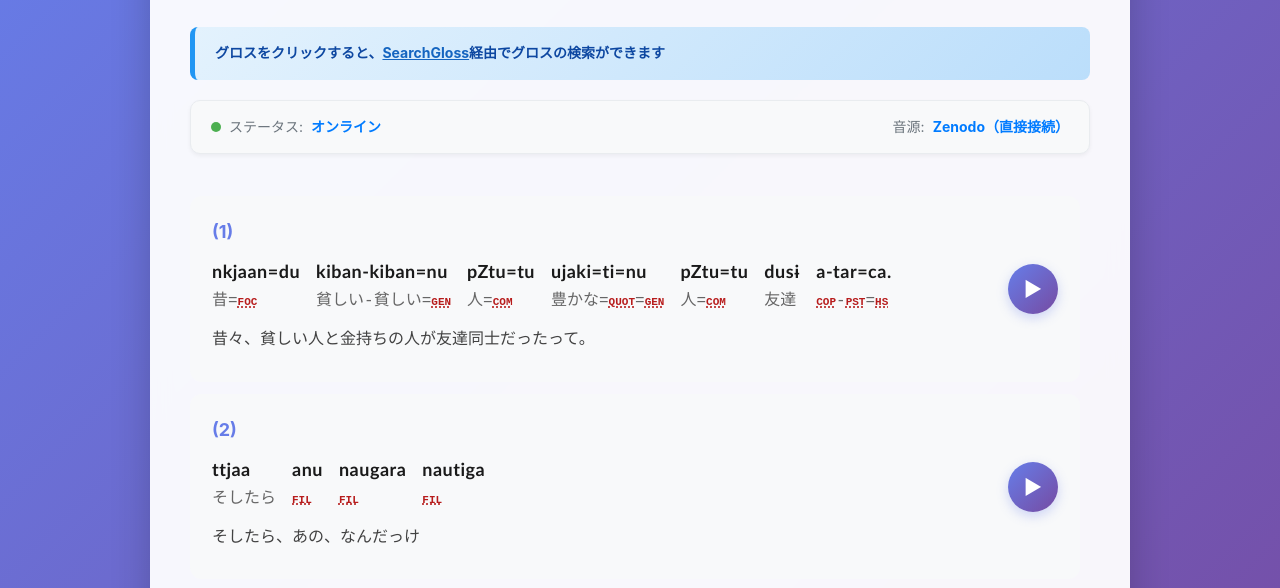
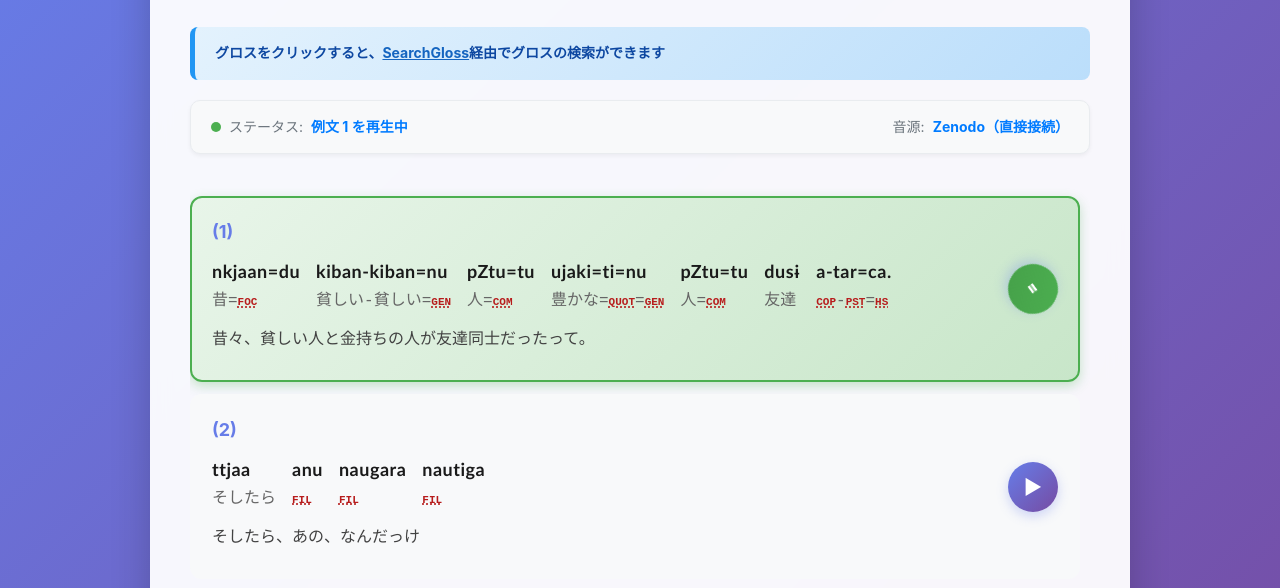
Before and after one commit to MichinoriShimoji/text_syakkintori, a plain HTML site: page index.html in a window 1280 px wide. Both pictures are taken after a click on the element 635 px from the left and 462 px from the top of the page. Shown: the part 174-762 px from the top of the page. Drawn offline with Linux system fonts and the light colour scheme.

Commit message:
Fix audio playback by loading Zenodo WAV files directly

```diff
--- a/index.html
+++ b/index.html
@@ -499,7 +499,7 @@
             </div>
         </div>
 
-        <audio id="audio" crossorigin="anonymous"></audio>
+        <audio id="audio" preload="none"></audio>
 
         <!-- グロス吹き出し -->
         <div class="gloss-tooltip" id="glossTooltip">
@@ -1263,76 +1263,50 @@ function hideGlossTooltip() {
     }
 }
 
-// 音声を再生
+// 最後に選ばれた例文だけが再生状態を更新する。
+let playbackRequest = 0;
+
+// 通常の音声再生ではCORS許可は不要。プロキシを経由せず直接再生する。
 async function playExample(id) {
-    console.log('音声再生開始:', id);
     const audio = document.getElementById('audio');
     const exampleItem = document.querySelector(`[data-id="${id}"]`);
+    if (!audio || !exampleItem) return;
 
-    if (!audio || !exampleItem) {
-        console.error('必要な要素が見つかりません');
-        return;
-    }
-
-    // 既に再生中の場合は停止
+    const request = ++playbackRequest;
     if (currentlyPlaying === id && !audio.paused) {
-        console.log('再生を停止します');
         audio.pause();
         updatePlayingState(null);
         return;
     }
 
-    // ローディング表示
+    audio.pause();
+    document.querySelectorAll('.example-item.loading').forEach(item => {
+        item.classList.remove('loading');
+    });
+    exampleItem.classList.remove('error');
+    updatePlayingState(null);
     exampleItem.classList.add('loading');
     exampleItem.querySelector('.play-icon').textContent = '⟳';
 
     try {
-        // 対応する音声URLを取得（配列のインデックスは0から始まるので-1）
         const audioUrl = audioUrls[id - 1];
-
-        if (!audioUrl) {
-            throw new Error('音声ファイルが見つかりません');
-        }
-
-        console.log(`Loading audio ${id} from:`, audioUrl);
-
-        // CORSプロキシを使用
-        // 注意: 実際の使用時は、より信頼性の高いプロキシサービスまたは独自のプロキシサーバーを使用することを推奨
-        const proxyUrl = 'https://corsproxy.io/?' + encodeURIComponent(audioUrl);
-
-        audio.src = proxyUrl;
-
-        // 音声のロードを待つ
-        await new Promise((resolve, reject) => {
-            audio.addEventListener('canplaythrough', resolve, { once: true });
-            audio.addEventListener('error', reject, { once: true });
-            audio.load();
-        });
-
-        // 再生
+        if (!audioUrl) throw new Error('音声ファイルが見つかりません');
+        audio.src = audioUrl;
+        // クリック操作の中でplay()を呼び、読み込みと再生開始を待つ。
         await audio.play();
-
+        if (request !== playbackRequest) return;
+        exampleItem.classList.remove('loading', 'error');
         updatePlayingState(id);
-        exampleItem.classList.remove('loading', 'error');
-
     } catch (err) {
+        if (request !== playbackRequest) return;
         console.error('音声ファイルの再生エラー:', err);
         exampleItem.classList.remove('loading');
         exampleItem.classList.add('error');
         exampleItem.querySelector('.play-icon').textContent = '⚠';
-
-        // フォールバック: 直接URLを試す（CORS制限により失敗する可能性が高い）
-        try {
-            audio.src = audioUrls[id - 1];
-            await audio.play();
-            updatePlayingState(id);
-            exampleItem.classList.remove('error');
-        } catch (fallbackErr) {
-            console.error('フォールバックも失敗:', fallbackErr);
-            alert('音声の再生に失敗しました。CORSプロキシサーバーの問題か、ネットワークエラーの可能性があります。');
-        }
-
         updatePlayingState(null);
+        alert(err.name === 'NotAllowedError'
+            ? 'ブラウザが音声再生を許可していません。サイトの音声設定を確認して、もう一度再生ボタンを押してください。'
+            : '音声を読み込めませんでした。通信状況を確認して、しばらく待ってから再生し直してください。');
     }
 }
 
```
